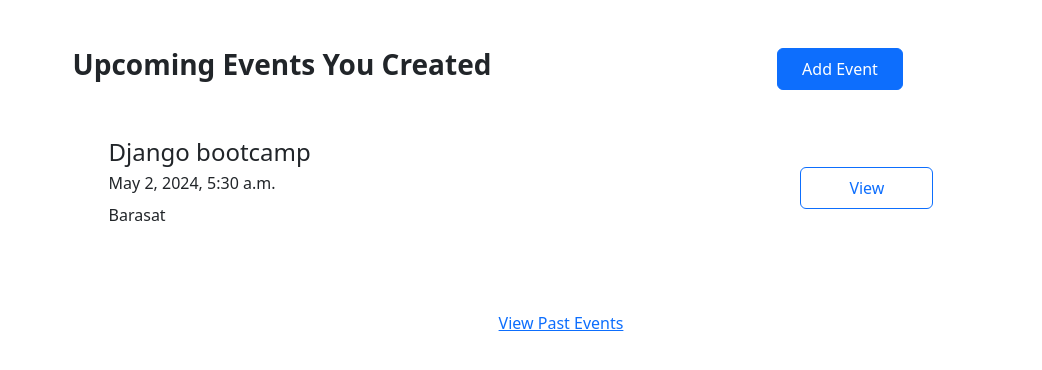
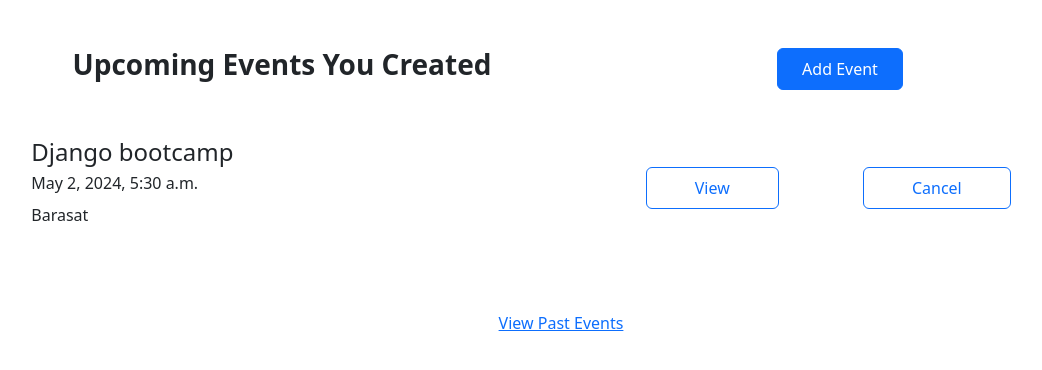
Before and after one commit to nsec-vat-django/event-management-platform, a Django app: page /events/ in a window 1280 px wide. Shown: the part 56-426 px from the top of the page, without its empty margins (79-1121 px from the left). Run offline with Django 5.2, Linux system fonts and the light colour scheme; data comes from the database, SQL or seed files in the repository; both versions use the stored data as it was after the commit.

Commit message:
Add cancel_event view for canceling events

```diff
--- a/mysite/events/templates/events/add_events.html
+++ b/mysite/events/templates/events/add_events.html
@@ -15,7 +15,7 @@
   <body>
     <div class="container py-5">
       <h1 class="mb-5">Add Event</h1>
-      <form action="/events/create-event/" method="POST">
+      <form action="/events/create_event/" method="POST">
         {% csrf_token %}
         <div class="mb-3 fw-bold">
           <label for="exampleFormControlInput1" class="form-label">Name</label>
--- a/mysite/events/templates/events/events.html
+++ b/mysite/events/templates/events/events.html
@@ -112,6 +112,11 @@
               class="btn btn-outline-primary py-2 px-5 marginbtn"
               >View</a
             >
+            <a
+              href="{% url 'cancel_events' event.id %}"
+              class="btn btn-outline-primary py-2 px-5 marginbtn"
+              >Cancel</a
+            >
           </div>
         </div>
         {% empty %}
--- a/mysite/events/urls.py
+++ b/mysite/events/urls.py
@@ -6,5 +6,6 @@ urlpatterns = [
     path("add/", views.add_events, name="add_events"),
     path("past/", views.past_events, name="past_events"),
     path("view/<int:event_id>/", views.view_events, name="view_events"),
-    path("create-event/", views.create_event),
+    path("create_event/", views.create_event),
+    path('cancel_event/<int:event_id>/', views.cancel_event, name='cancel_events'),
 ]
--- a/mysite/events/views.py
+++ b/mysite/events/views.py
@@ -46,3 +46,8 @@ def create_event(request):
 
         return redirect("/events/")
     return render(request, "events/add_events.html", {})
+
+def cancel_event(request, event_id):
+    eve=get_object_or_404(Event, pk=event_id)
+    eve.delete()
+    return redirect('/events/')
```
Also changed, not shown: mysite/db.sqlite3.
